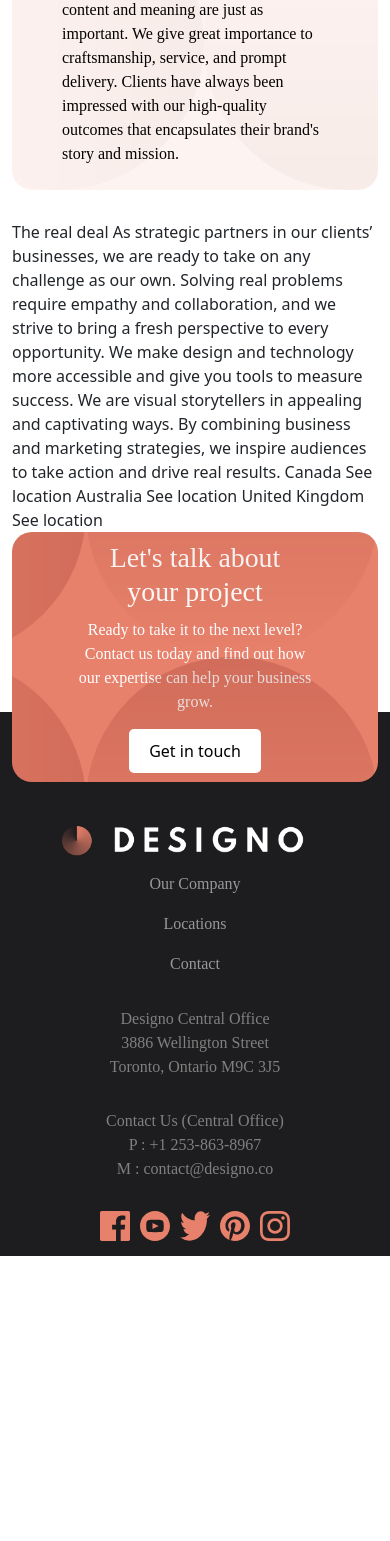
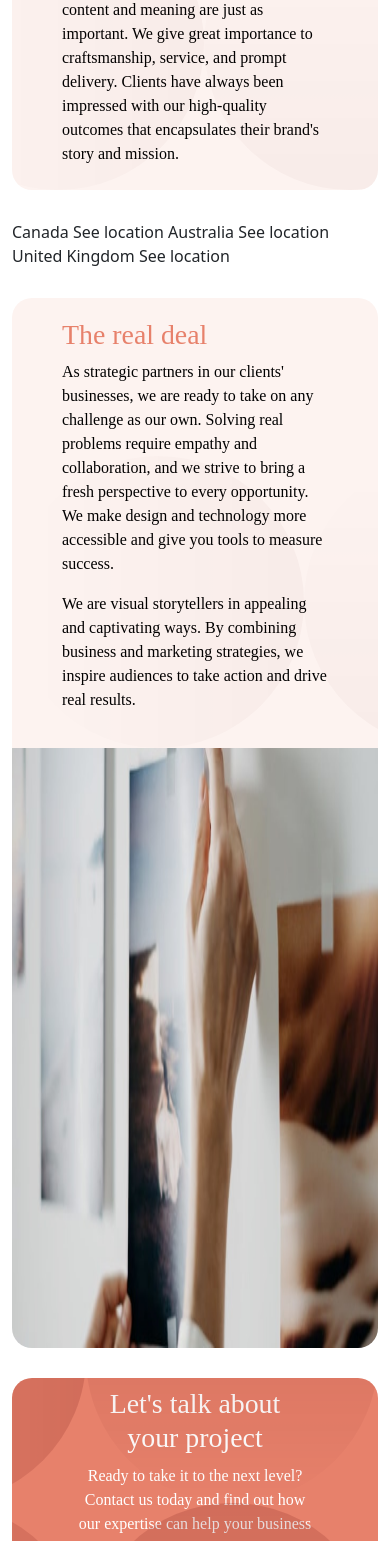
Before and after one commit to thomasgilmore/designo-multi-page-website, a React (Create React App) app: page /about in a window 390 px wide. Shown: the part 1650-3191 px from the top of the page. Before the commit the page ends 2906 px from the top, so only its background shows below. Built offline with nearby package versions, Linux system fonts and the light colour scheme.

Commit message:
real deal container

```diff
--- a/src/Components/About.js
+++ b/src/Components/About.js
@@ -11,6 +11,10 @@ import imageWorldClassTalentDesktop from '../assets/about/desktop/image-world-cl
 import imageWorldClassTalentMobile from '../assets/about/mobile/image-world-class-talent.jpg';
 import imageWorldClassTalentTablet from '../assets/about/tablet/image-world-class-talent.jpg';
 import bgPatternThreeCircles from '../assets/shared/desktop/bg-pattern-three-circles.svg';
+import imageRealDealDesktop from '../assets/about/desktop/image-real-deal.jpg';
+import imageRealDealMobile from '../assets/about/mobile/image-real-deal.jpg';
+import imageRealDealTablet from '../assets/about/tablet/image-real-deal.jpg';
+import bgPatternTwoCircles from '../assets/shared/desktop/bg-pattern-two-circles.svg';
 
 
 
@@ -51,15 +55,6 @@ export default function About() {
       </div>
     </div>
 
-
-    The real deal
-    As strategic partners in our clients’ businesses, we are ready to take on any challenge as our own.
-    Solving real problems require empathy and collaboration, and we strive to bring a fresh perspective to every
-    opportunity. We make design and technology more accessible and give you tools to measure success.
-
-    We are visual storytellers in appealing and captivating ways. By combining business and marketing strategies,
-    we inspire audiences to take action and drive real results.
-
     Canada
     See location
 
@@ -68,6 +63,25 @@ export default function About() {
 
     United Kingdom
     See location
+
+    <div className='theRealDealContainer'>
+      <div className='theRealDealDiv'>
+      <h1 className='theRealDealTitle'>The real deal</h1>
+      <p>
+        As strategic partners in our clients' businesses, we are ready to take on any challenge as our own.
+        Solving real problems require empathy and collaboration, and we strive to bring a fresh perspective to every
+        opportunity. We make design and technology more accessible and give you tools to measure success.
+      </p>
+
+      <p>
+        We are visual storytellers in appealing and captivating ways. By combining business and marketing strategies,
+        we inspire audiences to take action and drive real results.
+      </p>
+      <img src={bgPatternTwoCircles} alt="bgPatternTwoCircles" className='bgPatternTwoCircles' />
+      </div>
+      <img src={imageRealDealMobile} srcSet={`${imageRealDealMobile} 300w, ${imageRealDealTablet} 768w, ${imageRealDealDesktop} 1280w`} alt="Real Deal" className='imageRealDeal'/>
+    </div>
+
     </Container>
     <GetInTouch />
   </div>
--- a/src/Components/about.css
+++ b/src/Components/about.css
@@ -48,7 +48,8 @@
   padding: 0 100px;
 }
 
-.worldClassTalentTitle {
+.worldClassTalentTitle,
+.theRealDealTitle {
   color: #E7816B;
 }
 
@@ -63,6 +64,38 @@
 .imageWorldClassTalent {
   height: 600px;
   border-radius: 20px 0 0 20px;
+}
+
+.theRealDealContainer {
+  display: flex;
+  margin: 30px 0;
+}
+
+.theRealDealDiv {
+  background-color: #FDF3F0;
+  color: #000;
+  height: 600px;
+  overflow: hidden;
+  position: relative;
+  border-radius: 20px 0 0 20px;
+  display: flex;
+  flex-direction: column;
+  justify-content: center;
+  align-items: flex-start;
+  padding: 0 100px;
+}
+
+.bgPatternTwoCircles {
+  position: absolute;
+  bottom: 0;
+  left: 0;
+  z-index: 5;
+  max-height: 800px;
+}
+
+.imageRealDeal {
+  height: 600px;
+  border-radius: 0 20px 20px 0;
 }
 
 @media only screen and (max-width: 992px) {
@@ -96,6 +129,21 @@
     height: 750px;
     border-radius: 20px 20px 0 0;
   }
+
+  .theRealDealContainer {
+    flex-direction: column;
+  }
+
+  .theRealDealDiv {
+    height: 400px;
+    border-radius: 20px 20px 0 0;
+    padding: 0 75px;
+  }
+
+  .imageRealDeal {
+    height: 750px;
+    border-radius: 0 0 20px 20px;
+  }
 }
 
 @media only screen and (max-width: 768px) {
@@ -107,4 +155,13 @@
   .imageWorldClassTalent {
     height: 600px;
   }
+
+  .theRealDealDiv {
+    height: 450px;
+    padding: 10px 50px;
+  }
+
+  .imageRealDeal {
+    height: 600px;
+  }
 }
```
